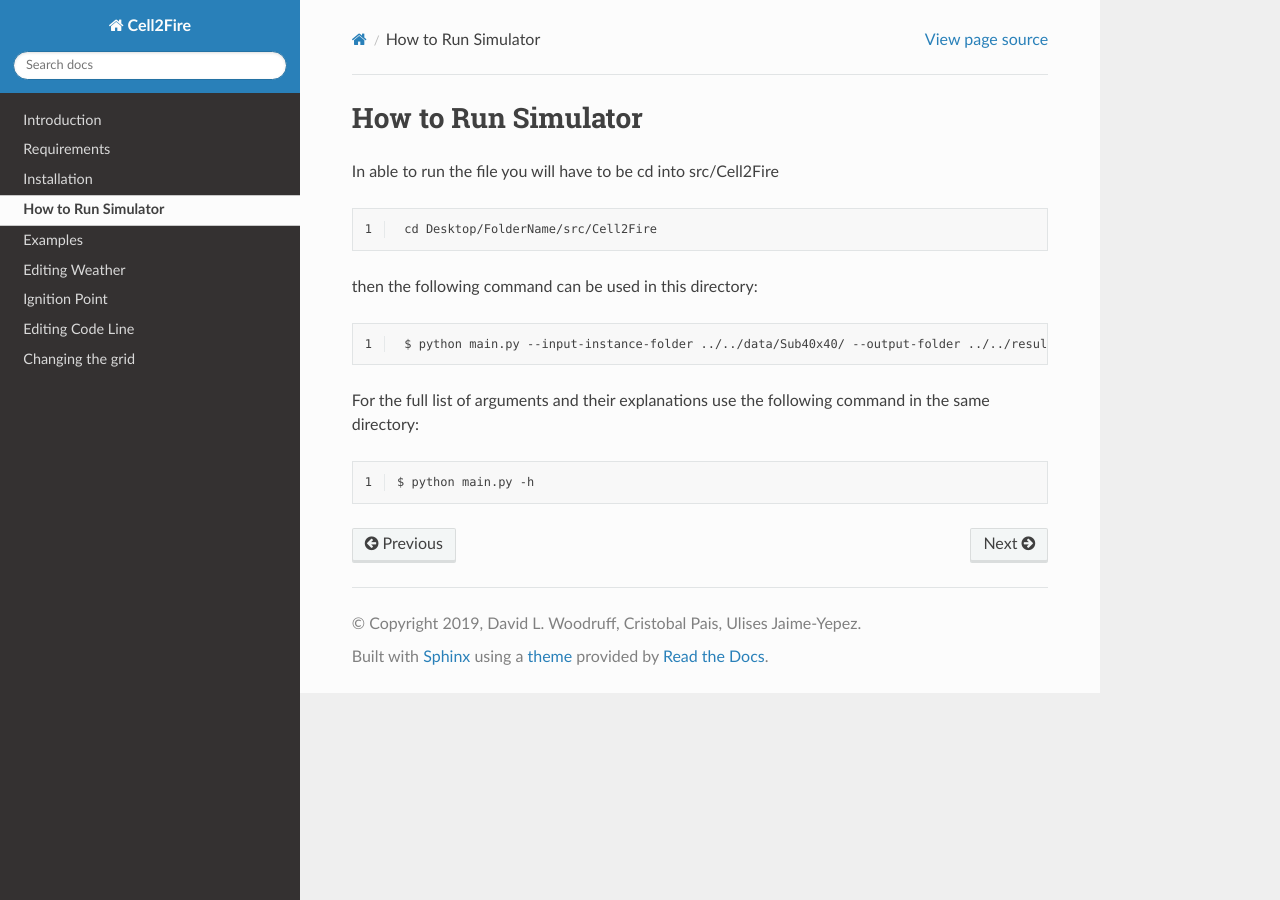
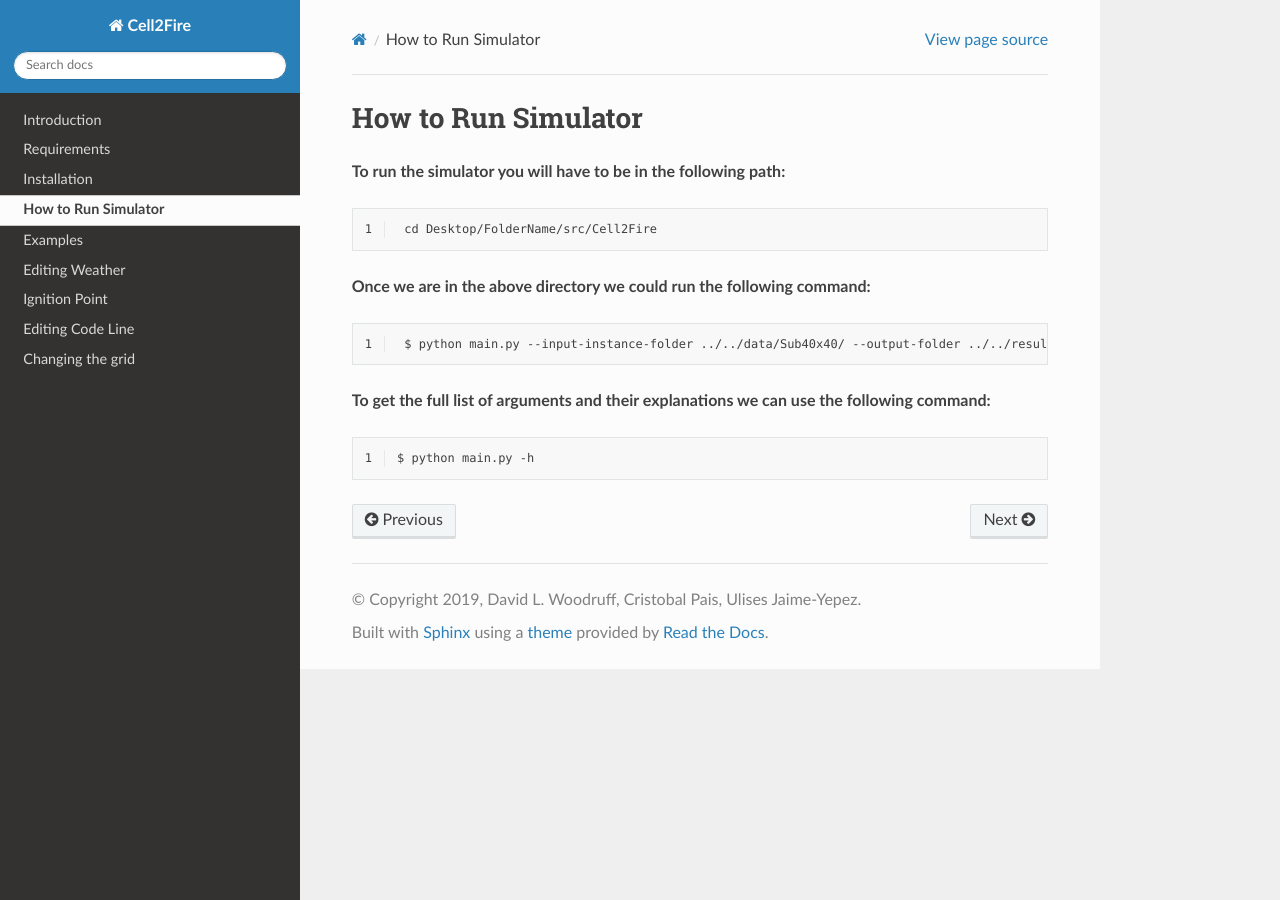
Before and after one commit to cell2fire/Cell2Fire, a Sphinx documentation site: the page built from docsrc/source/rstfiles/run.rst, in a window 1280 px wide. Built offline with Sphinx 7.4.7 and the Read the Docs theme 2.0.0, drawn with Linux system fonts in a browser that asks for light colours.

Commit message:
Editted Run file

```diff
--- a/docsrc/source/rstfiles/run.rst
+++ b/docsrc/source/rstfiles/run.rst
@@ -2,21 +2,21 @@
 How to Run Simulator
 ====================
 
-In able to run the file you will have to be cd into src/Cell2Fire
+**To run the simulator you will have to be in the following path:**
 
 .. code-block:: html
    :linenos:
 
     cd Desktop/FolderName/src/Cell2Fire
 
-then the following command can be used in this directory:
+**Once we are in the above directory we could run the following command:**
 
 .. code-block:: html
    :linenos:
 
     $ python main.py --input-instance-folder ../../data/Sub40x40/ --output-folder ../../results/Sub40x40 --ignitions --sim-years 1 --nsims 5 --finalGrid --weather rows --nweathers 1 --Fire-Period-Length 1.0 --output-messages --ROS-CV 0.0 --seed 123 --stats --allPlots --IgnitionRad 5 --grids --combine
 
-For the full list of arguments and their explanations use the following command in the same directory:
+**To get the full list of arguments and their explanations we can use the following command:**
 
 .. code-block:: html
    :linenos:
```
